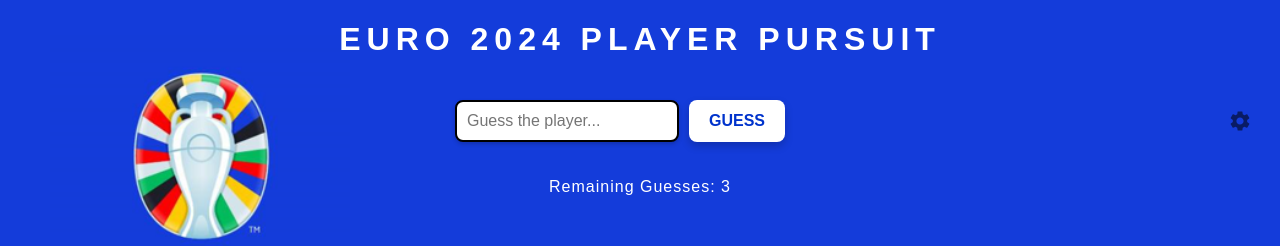
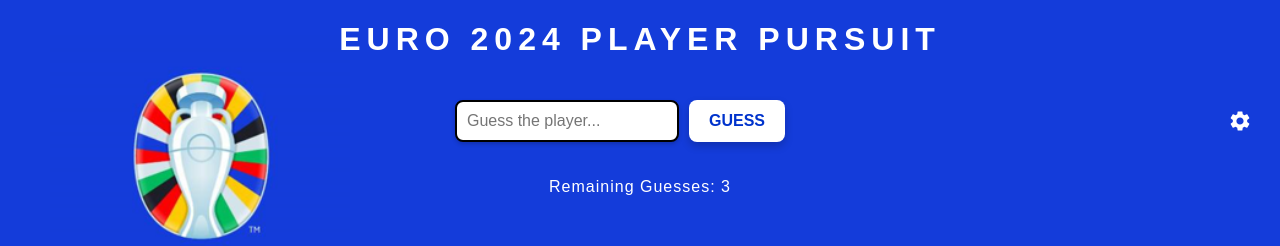
Before and after one commit to timfmjones/EURO-2024-Player-Pursuit, a React (Create React App) app: page / in a window 1280 px wide. Shown: the top 246 px of the page. Built offline with nearby package versions, Linux system fonts and the light colour scheme.

Commit message:
setting button colour

```diff
--- a/src/App.js
+++ b/src/App.js
@@ -187,7 +187,7 @@
           />
           <button className='guess-button' onClick={handleGuess}>GUESS</button>
         </div>
-        <IconButton onClick={handleSettingsOpen} aria-label="settings" className="settings-button">
+        <IconButton onClick={handleSettingsOpen} aria-label="settings" className="settings-button" style={{color: 'white'}}>
           <SettingsIcon />
         </IconButton>
         <Settings
```
